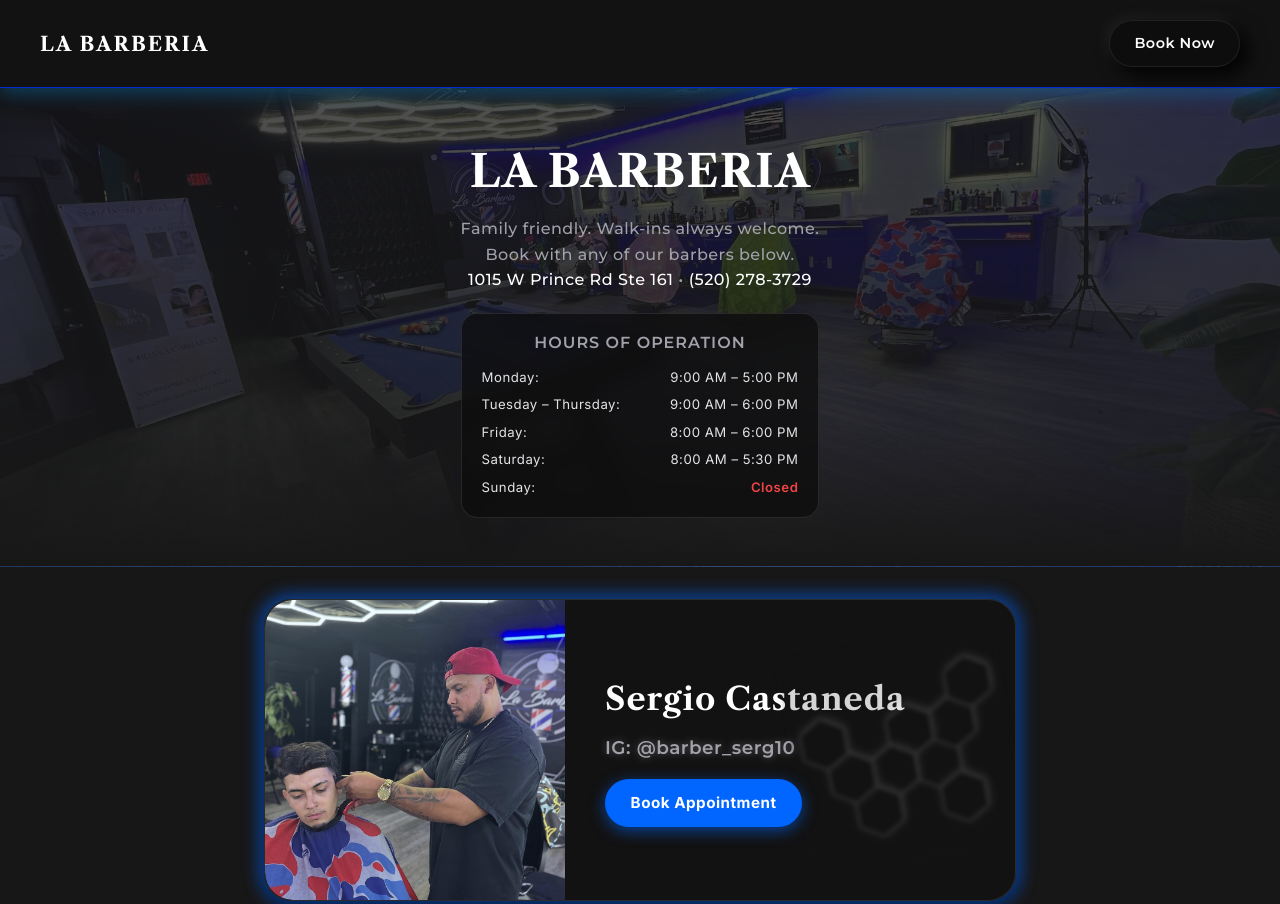
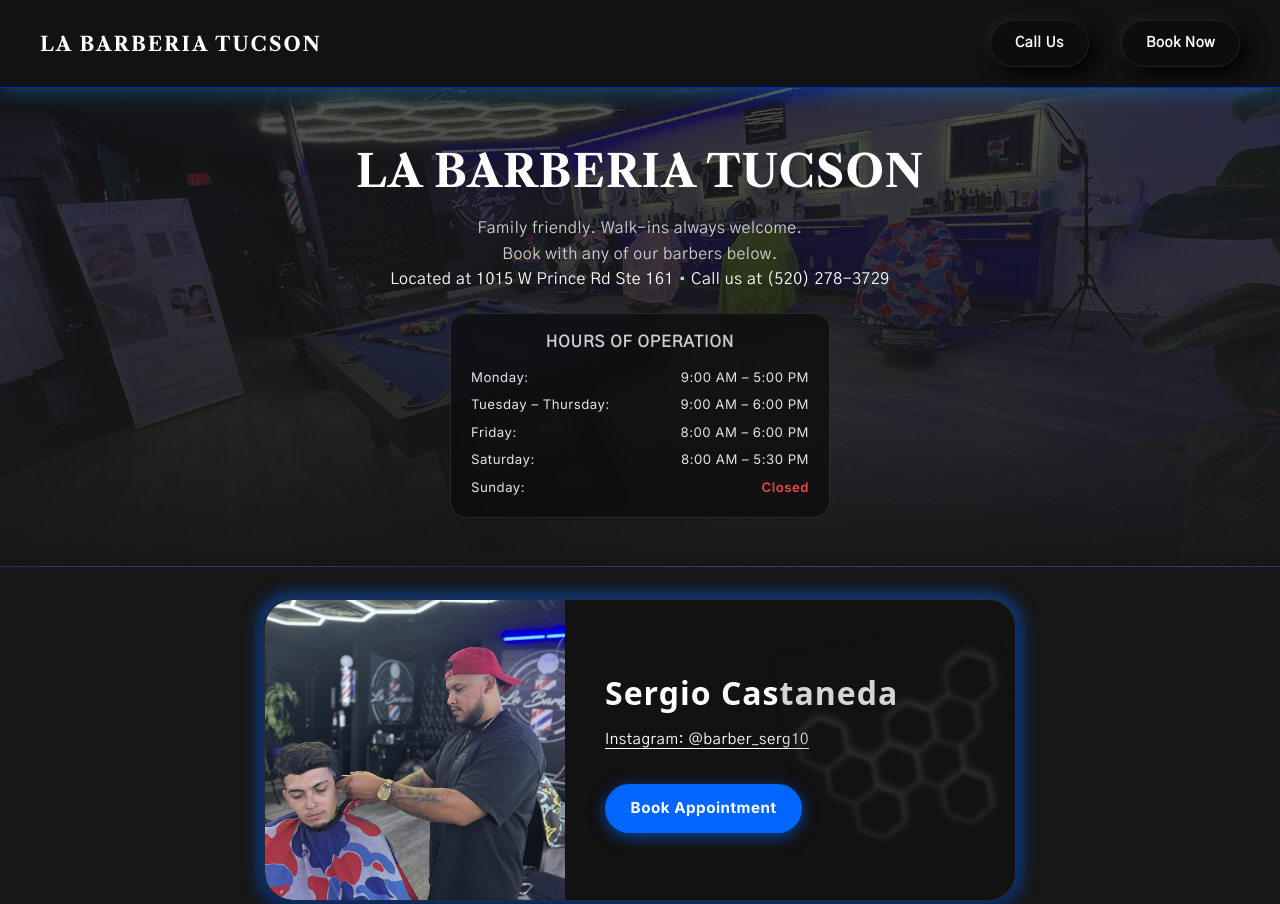
Before and after one commit to twoandthree/la-barberia, a plain HTML site: page index.html in a window 1280 px wide. Shown: the top 904 px of the page. Drawn offline with nearby package versions, Linux system fonts and the light colour scheme; a web font is replaced by a local one.

Commit message:
Update barber links and buttons ready to deploy

```diff
--- a/css/style.css
+++ b/css/style.css
@@ -21,9 +21,10 @@ html {
 body,
 p,
 .nav-link,
+.btn-call,
 .btn-book,
 .specialty {
-  font-family: 'Montserrat', sans-serif;
+  font-family: 'Gothic A1', sans-serif;
   font-weight: 500;
   letter-spacing: 0.5px;
 }
@@ -158,6 +159,35 @@ body {
   box-shadow: var(--neu-shadow-inset);
 }
 
+/*=========*/
+
+.btn-call {
+  background: var(--surface-dark);
+  color: var(--text-main);
+  padding: 0.4rem 0.65rem;
+  border-radius: 50px;
+  font-size: 0.8rem;
+  font-weight: 700;
+  text-decoration: none;
+  white-space: nowrap;
+  border: 1px solid rgba(255, 255, 255, 0.08);
+  box-shadow: var(--neu-shadow-outer);
+  transition: all 0.2s ease;
+}
+
+.btn-call:hover {
+  transform: translateY(-2px);
+  border-color: rgba(255, 255, 255, 0.25);
+  box-shadow: -6px -6px 20px rgba(255, 255, 255, 0.08),
+              10px 10px 25px rgba(0, 0, 0, 0.95);
+}
+
+.btn-call:active {
+  transform: translateY(0);
+  box-shadow: var(--neu-shadow-inset);
+}
+
+
 /* Contact Hyperlinks Styling */
 .contact-link {
   color: #ffffff;
@@ -171,7 +201,6 @@ body {
   color: #0066ff; /* Matches your brand blue accent */
   text-decoration: underline;
 }
-
 
 /* ==========================================================================
    4. HERO SECTION STYLES
@@ -272,7 +301,7 @@ body {
 }
 
 .hero-intro p {
-  color: var(--text-muted);
+  color: rgb(207, 206, 206);
   font-size: 1rem;
 }
 
@@ -319,6 +348,7 @@ body {
     0 5px 10px rgba(0, 0, 0, 0.7);
 }
 
+
 /* Background Hexagon Pattern */
 .card-bg-hex {
   position: absolute;
@@ -364,14 +394,17 @@ body {
 }
 
 .barber-card-content h2 {
+  font-family: "New Rocker", system-ui;
   font-size: 1.75rem;
   font-weight: 800;
   margin: 0;
   color: #ffffff;
+
 }
 
 .instagram-handle {
-  color: #0066ff;
+  font-family: "Sorts Mill Goudy", serif;
+  color: #fcfdfd;
   font-weight: 600;
   font-size: 0.95rem;
   margin: 0;
@@ -421,6 +454,11 @@ body {
   }
 
   .btn-book {
+    padding: 0.7rem 1.5rem;
+    font-size: 0.9rem;
+  }
+
+  .btn-call {
     padding: 0.7rem 1.5rem;
     font-size: 0.9rem;
   }
@@ -478,6 +516,22 @@ body {
       0px 0px 22px 8px rgba(0, 102, 255, 0.75),
       0 10px 20px rgba(0, 0, 0, 0.85);
   }
+
+.barber-handle {
+  display: inline-block;
+  font-family: 'Gothic A1', sans-serif;
+  color: #ffffff; /* Keeps it crisp white */
+  text-decoration: underline; /* Underlined by default */
+  text-underline-offset: 4px; /* Gives the underline a little breathing room */
+  font-size: 0.95rem;
+  margin-bottom: 1rem;
+  transition: color 0.2s ease, opacity 0.2s ease;
+}
+
+.barber-handle:hover {
+  color: #94a3b8; /* Fades to a soft slate gray on hover */
+  text-decoration: underline;
+}
 }
 
 /* ==========================================================================
--- a/index.html
+++ b/index.html
@@ -11,17 +11,17 @@
   <link rel="preconnect" href="https://fonts.gstatic.com" crossorigin>
   <link href="https://fonts.googleapis.com/css2?family=Inter:wght@400;600;700;800&display=swap" rel="stylesheet">
   <link href="https://fonts.googleapis.com/css2?family=Libre+Caslon+Text:ital,wght@0,400;0,700;1,400&display=swap" rel="stylesheet"></head>
-  <link href="https://fonts.googleapis.com/css2?family=Poiret+One&display=swap" rel="stylesheet">
-  <link href="https://fonts.googleapis.com/css2?family=Libre+Caslon+Text:ital,wght@0,400;0,700;1,400&family=Montserrat:wght@400;500;600&display=swap" rel="stylesheet">
-
-  <body>
-
+  <link href="https://fonts.googleapis.com/css2?family=Gothic+A1&family=Scope+One&display=swap" rel="stylesheet">  <link href="https://fonts.googleapis.com/css2?family=Libre+Caslon+Text:ital,wght@0,400;0,700;1,400&family=Montserrat:wght@400;500;600&display=swap" rel="stylesheet">
+  <link href="https://fonts.googleapis.com/css2?family=Amita:wght@400;700&family=New+Rocker&family=Scope+One&display=swap" rel="stylesheet">  <body>
+  <link href="https://fonts.googleapis.com/css2?family=Sorts+Mill+Goudy:ital@0;1&display=swap" rel="stylesheet">
+  <link href="https://fonts.googleapis.com/css2?family=New+Rocker&display=swap" rel="stylesheet">
   <!-- Glassmorphism Header -->
   <header class="navbar">
     <div class="nav-container">
-      <a href="#" class="logo">LA BARBERIA</a>
+      <a href="#" class="logo">LA BARBERIA Tucson</a>
 
       <nav class="nav-menu">
+        <a href="tel:+15202783729" class="btn-call">Call Us</a>
         <a href="#barbers-container" class="btn-book">Book Now</a>
       </nav>
     </div>
@@ -31,13 +31,13 @@
   <!-- HERO INTRO SECTION -->
   <section class="hero-section">
     <div class="hero-intro">
-      <h1>LA BARBERIA</h1>
+      <h1>LA BARBERIA TUCSON</h1>
       <p>Family friendly. Walk-ins always welcome.</p>
       <p>Book with any of our barbers below.</p>
       <p class="hero-contact-info">
-  <a href="https://maps.google.com/?q=1015+W+Prince+Rd+Ste+161+Tucson+AZ" target="_blank" rel="noopener" class="contact-link">1015 W Prince Rd Ste 161</a>
+  <a href="https://maps.google.com/?q=1015+W+Prince+Rd+Ste+161+Tucson+AZ" target="_blank" rel="noopener" class="contact-link">Located at 1015 W Prince Rd Ste 161</a>
   •
-  <a href="tel:5202783729" class="contact-link">(520) 278-3729</a>
+  <a href="tel:5202783729" class="contact-link">Call us at (520) 278-3729</a>
 </p>
       <!-- Hours Container -->
     <div class="hero-hours">
--- a/js/main.js
+++ b/js/main.js
@@ -3,33 +3,46 @@ const barbersData = [
   {
     id: "sergio-castaneda",
     name: "Sergio Castaneda",
-    handle: "@barber_serg10",
+    handle: "https://instagram.com/barber_serg10",
+    displayHandle: "@barber_serg10",
     image: "assets/images/barbers/Sergio.jpg",
-    booksyUrl: "https://booksy.com"
+    booksyUrl: "tel:+15202783729"
   },
 
   {
     id: "jose-serna",
     name: "Jose Serna",
-    handle: "@fadezbypollo",
+    handle: "https://instagram.com/fadezbypollo",
+    displayHandle: "@fadezbypollo",
     image: "assets/images/barbers/Jose.jpg",
-    booksyUrl: "https://booksy.com"
+    booksyUrl: "tel:+15203891884"
   },
 
   {
     id: "felix-salmon",
     name: "Felix Salmon",
-    handle: "@sapoblendz",
+    handle: "https://instagram.com/sapoblendz",
+    displayHandle: "@sapoblendz",
     image: "assets/images/barbers/Felix.jpg",
-    booksyUrl: "https://booksy.com"
+    booksyUrl: "http://sapoblendz97.booksy.com/a/"
   },
 
   {
     id: "edgar-armenta",
     name: 'Edgar Armenta',
-    handle: "",
+    handle: "https://instagram.com/eacutz88",
+    displayHandle: "@eacutz88",
     image: "assets/images/barbers/Edgar.jpg",
-    booksyUrl: "https://booksy.com"
+    booksyUrl: "http://eacutz88.booksy.com/a/"
+  },
+
+  {
+    id: "ashley-castaneda",
+    name: 'Ashley Castaneda',
+    handle: "https://instagram.com/ashblendz_",
+    displayHandle: "@ashblendz_",
+    image: "assets/images/barbers/Ashley.jpg",
+    booksyUrl: "http://ashblendz60.booksy.com/a/"
   }
 ];
 
@@ -59,7 +72,9 @@ function renderBarbers(barbers) {
       <div class="barber-card-content">
         <div class="card-bg-hex"></div>
         <h2>${barber.name}</h2>
-        <p class="instagram-handle">IG: ${barber.handle}</p>
+        <a href="${barber.handle}" class="barber-handle" target="_blank" rel="noopener noreferrer">
+        Instagram: ${barber.displayHandle}
+        </a>
         <a
           href="${barber.booksyUrl}"
           target="_blank"
```
Also changed, not shown: assets/images/barbers/Ashley.jpg (added), 3 other files.
